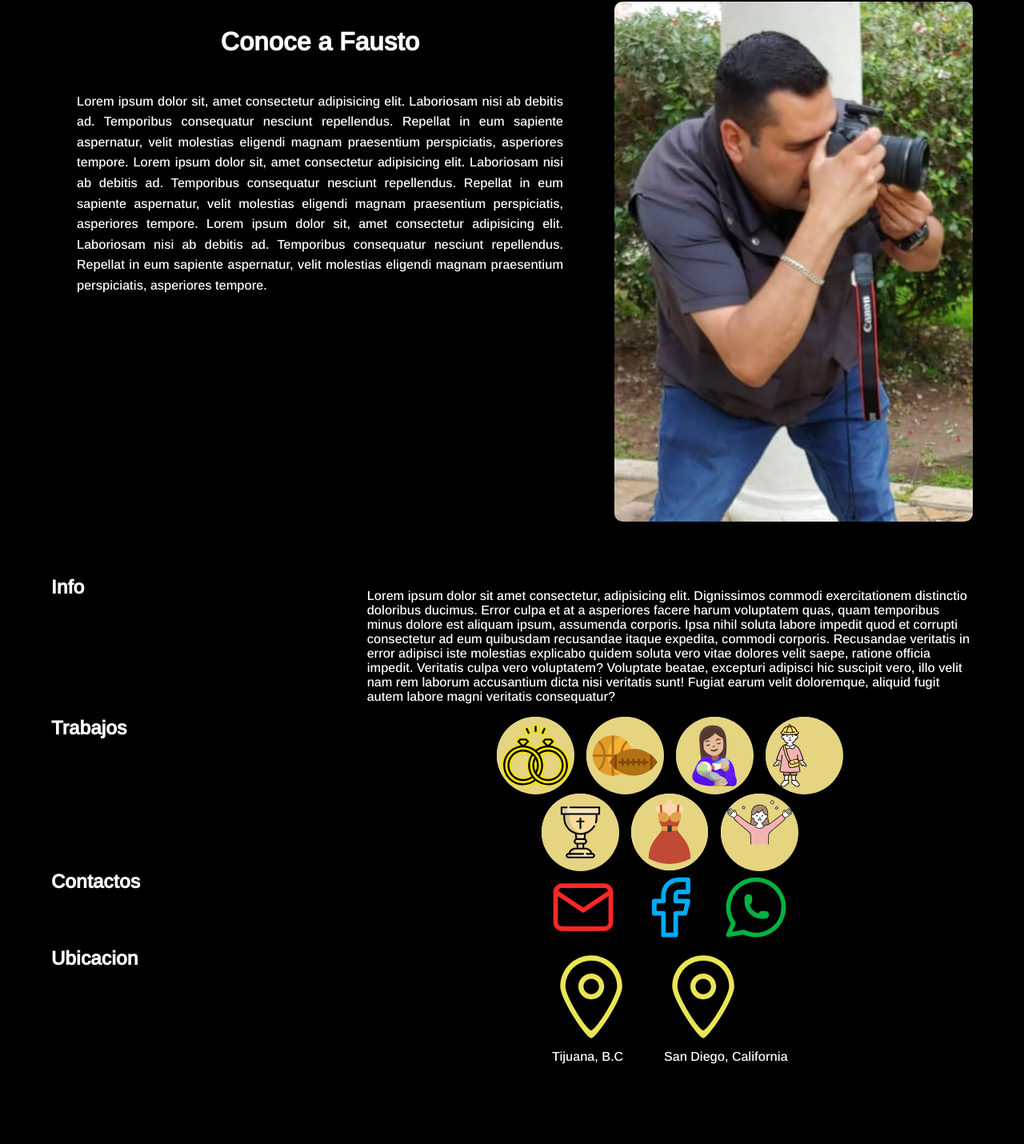
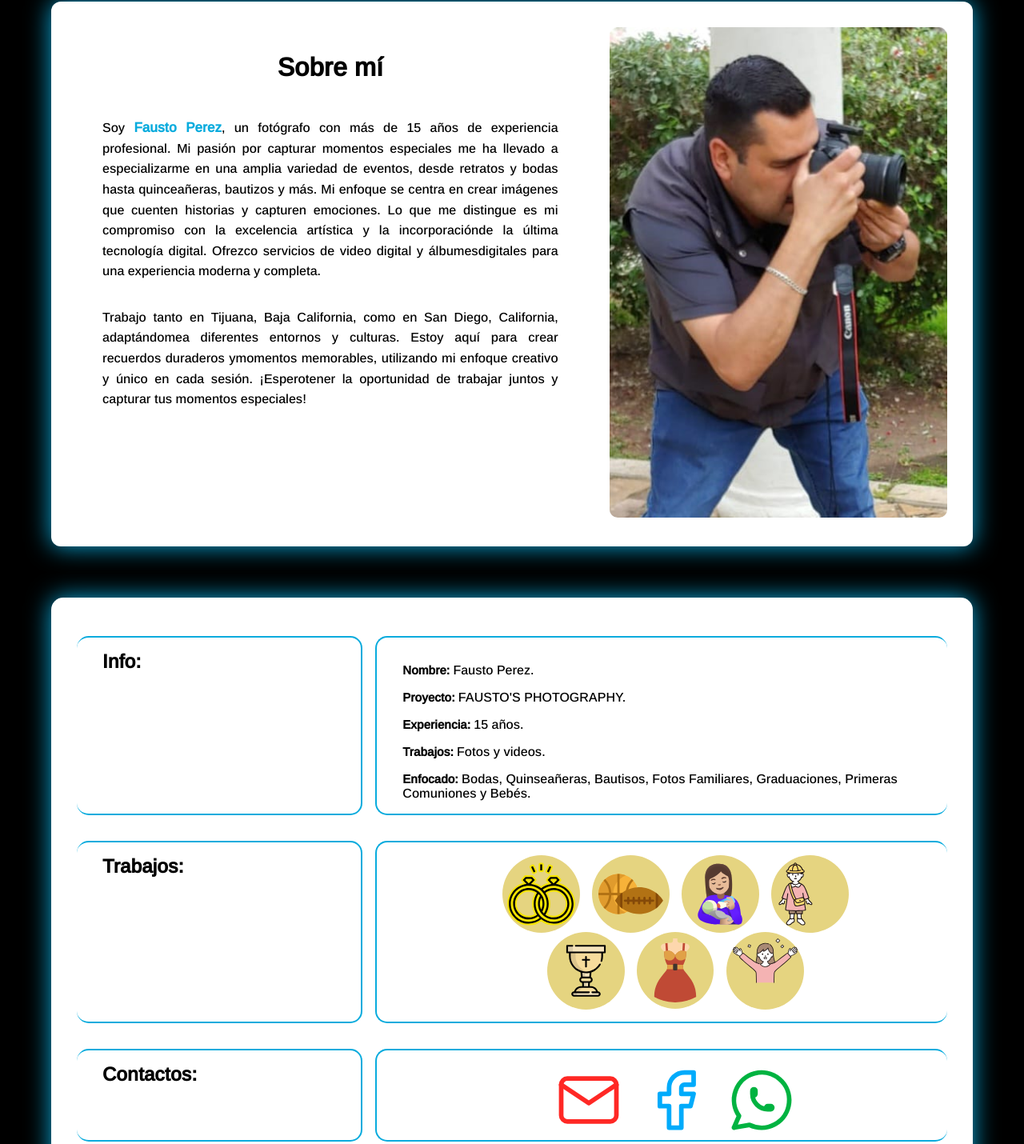
Before and after one commit to JossePerez/PaginaWebFausto, a plain HTML site: page AcercadeMi/AcercaDeMi.html in a window 1280 px wide. Shown: the part 1034-2464 px from the top of the page at 80% size. Drawn offline with nearby package versions, Linux system fonts and the light colour scheme.

Commit message:
Cambios Drasticos

```diff
--- a/AcercadeMi/AcercaDeMi.css
+++ b/AcercadeMi/AcercaDeMi.css
@@ -1,3 +1,11 @@
+
+:root{
+    --border-color:linear-gradient(
+        to right,
+        tomato:0%,
+        gold:100%
+    );
+}
 
 body {
     font-family: 'Arimo', sans-serif;
@@ -12,7 +20,15 @@ body {
     grid-template-columns: 1.5fr 1fr;
     column-gap: 2rem;
     margin: 4rem;
+
+    padding: 2rem;
+    border-radius: 15px;
+    background-color: white!important;
+    color: black;
+
+    box-shadow: 0px 0px 30px rgb(8, 171, 221);
 }
+
 
 .section-div-informacion {
     display: flex;
@@ -35,6 +51,7 @@ body {
     width: 100%;
     height: auto;
     border-radius: 10px;
+    justify-content: center;
 }
 
 .section-contactos {
@@ -72,13 +89,13 @@ h2 {
 }
 
 
-.div-header-contacto {
+.div-header-contacto2 {
     display: flex;
     justify-content: center;
     gap: 1rem;
 }
 
-.div-header-contacto a {
+.div-header-contacto2 a {
     color: white;
 }
 
@@ -91,3 +108,77 @@ h2 {
 .div-ubicaciones p {
     margin: 0;
 }
+
+.section-divicion {
+    position: relative;
+    overflow: hidden;
+}
+
+.section-div-foto {
+    position: relative;
+}
+
+.card{
+    background-color: var(--border-color);
+    aspect-ratio: 10/16;
+    border-radius: 16px;
+    position: relative;
+}
+
+.section-divicion{
+    background-color: black;
+    border-radius: 12px;
+}
+
+.section-contactos{
+    background-color: white;
+    color: black;
+
+    padding: 2rem;
+    border-radius: 15px;
+    box-shadow: 0px 0px 30px rgb(8, 171, 221);
+}
+
+.div-ubicacion2{
+    margin: 4rem;
+    background-color: white;
+    color: rgb(0, 0, 0);
+    padding: 2rem;
+
+    border-radius: 15px;
+    box-shadow: 0px 0px 30px rgb(8, 171, 221);
+}
+span{
+    font-size: 16px;
+}
+
+.nombre-fotografo{
+    color: rgb(8, 171, 221);
+    font-size: 17px!important;
+}
+
+.div-barra{
+    padding-left: 2rem;
+    border-right: 2px solid rgb(8, 171, 221);
+    border-top: 2px solid rgb(8, 171, 221);
+    border-bottom: 2px solid rgb(8, 171, 221);
+    padding-top: 1rem;
+    margin-bottom: 1rem;
+    margin-top: 1rem;
+    border-radius: 15px;
+}
+
+.div-header-contacto2, .trabajos-logos, .div-info{
+    padding-left: 2rem;
+    border-left: 2px solid rgb(8, 171, 221);
+    border-top: 2px solid rgb(8, 171, 221);
+    border-bottom: 2px solid rgb(8, 171, 221);
+    padding-top: 1rem;
+    margin-bottom: 1rem;
+    margin-top: 1rem;
+    border-radius: 15px;
+}
+
+.logos-dos{
+    padding-bottom: 1rem;
+}
--- a/AcercadeMi/AcercaDeMi.html
+++ b/AcercadeMi/AcercaDeMi.html
@@ -35,22 +35,15 @@
     </figure>
 
     <br>
+    <div>
 
     <section class="section-divicion">
         <div class="section-div-informacion">
-            <h1>Conoce a Fausto</h1>
-            <p>Lorem ipsum dolor sit, amet consectetur adipisicing elit. Laboriosam nisi
-               ab debitis ad. Temporibus consequatur nesciunt repellendus. Repellat in eum
-               sapiente aspernatur, velit molestias eligendi magnam praesentium perspiciatis,
-               asperiores tempore.
-               Lorem ipsum dolor sit, amet consectetur adipisicing elit. Laboriosam nisi
-               ab debitis ad. Temporibus consequatur nesciunt repellendus. Repellat in eum
-               sapiente aspernatur, velit molestias eligendi magnam praesentium perspiciatis,
-               asperiores tempore.
-               Lorem ipsum dolor sit, amet consectetur adipisicing elit. Laboriosam nisi
-               ab debitis ad. Temporibus consequatur nesciunt repellendus. Repellat in eum
-               sapiente aspernatur, velit molestias eligendi magnam praesentium perspiciatis,
-               asperiores tempore.</p>
+            <h1>Sobre mí</h1>
+            <p>Soy <span class="nombre-fotografo">Fausto Perez</span>, un fotógrafo con más de 15 años de experiencia profesional. Mi pasión por capturar momentos especiales me ha llevado a especializarme en una amplia variedad de eventos, desde retratos y bodas hasta quinceañeras, bautizos y más. Mi enfoque se centra en crear imágenes que cuenten historias y capturen emociones.
+            Lo que me distingue es mi compromiso con la excelencia artística y la incorporaciónde la última tecnología digital. Ofrezco servicios de video digital y álbumesdigitales para una experiencia moderna y completa. </p>
+            <p>Trabajo tanto en Tijuana, Baja California, como en San Diego, California, adaptándomea diferentes entornos y culturas. Estoy aquí para crear recuerdos duraderos ymomentos memorables, utilizando mi enfoque creativo y único en cada sesión. ¡Esperotener la oportunidad de trabajar juntos y capturar tus momentos especiales!
+            </p>
         </div>
 
         <div class="section-div-foto">
@@ -60,17 +53,21 @@
 
     <section class="section-contactos">
         <div class="div-columnas">
-            <div>
-                <h2>Info</h2>
+            <div class="div-barra">
+                <h2>Info:</h2>
             </div>
-            <div>
-                <p>Lorem ipsum dolor sit amet consectetur, adipisicing elit. Dignissimos commodi exercitationem distinctio doloribus ducimus. Error culpa et at a asperiores facere harum voluptatem quas, quam temporibus minus dolore est aliquam ipsum, assumenda corporis. Ipsa nihil soluta labore impedit quod et corrupti consectetur ad eum quibusdam recusandae itaque expedita, commodi corporis. Recusandae veritatis in error adipisci iste molestias explicabo quidem soluta vero vitae dolores velit saepe, ratione officia impedit. Veritatis culpa vero voluptatem? Voluptate beatae, excepturi adipisci hic suscipit vero, illo velit nam rem laborum accusantium dicta nisi veritatis sunt! Fugiat earum velit doloremque, aliquid fugit autem labore magni veritatis consequatur?</p>
+            <div class="div-info">
+                <p><span>Nombre: </span>Fausto Perez.</p>
+                <p><span>Proyecto: </span>FAUSTO'S PHOTOGRAPHY.</p>
+                <p><span>Experiencia: </span>15 años.</p>
+                <p><span>Trabajos: </span>Fotos y videos.</p>
+                <p><span>Enfocado: </span> Bodas, Quinseañeras, Bautisos, Fotos Familiares, Graduaciones, Primeras Comuniones y Bebés.</p>
             </div>
         </div>
 
         <div class="div-columnas">
-            <div>
-                <h2>Trabajos</h2>
+            <div class="div-barra">
+                <h2>Trabajos:</h2>
             </div>
             <div class="trabajos-logos">
                 <div class="logos-uno">
@@ -104,10 +101,10 @@
         </div>
 
         <div class="div-columnas">
-            <div>
-                <h2>Contactos</h2>
+            <div class="div-barra">
+                <h2>Contactos:</h2>
             </div>
-            <div class="div-header-contacto">
+            <div class="div-header-contacto2">
                 <a href="mailto:fotofp125@gmail.com">
                     <svg xmlns="http://www.w3.org/2000/svg" class="icon icon-tabler icon-tabler-mail" width="92" height="92" viewBox="0 0 24 24" stroke-width="1.5" stroke="#ff2825" fill="none" stroke-linecap="round" stroke-linejoin="round">
                         <path stroke="none" d="M0 0h24v24H0z" fill="none"/>
@@ -131,7 +128,10 @@
             </div>
         </div>
 
-        <div class="div-columnas">
+
+    </section>
+    <section>
+        <div class="div-ubicacion2">
             <div>
                 <h2>Ubicacion</h2>
             </div>
@@ -145,15 +145,14 @@
                     <svg width="124px" height="124px" viewBox="-3.2 -3.2 38.40 38.40" version="1.1" xmlns="http://www.w3.org/2000/svg" xmlns:xlink="http://www.w3.org/1999/xlink" xmlns:sketch="http://www.bohemiancoding.com/sketch/ns" fill="#000000" transform="rotate(0)"><g id="SVGRepo_bgCarrier" stroke-width="0" transform="translate(0,0), scale(1)"></g><g id="SVGRepo_tracerCarrier" stroke-linecap="round" stroke-linejoin="round" stroke="#CCCCCC" stroke-width="1.536"></g><g id="SVGRepo_iconCarrier"> <title>location</title> <desc>Created with Sketch Beta.</desc> <defs> </defs> <g id="Page-1" stroke="none" stroke-width="1" fill="none" fill-rule="evenodd" sketch:type="MSPage"> <g id="Icon-Set" sketch:type="MSLayerGroup" transform="translate(-104.000000, -411.000000)" fill="#eae553"> <path d="M116,426 C114.343,426 113,424.657 113,423 C113,421.343 114.343,420 116,420 C117.657,420 119,421.343 119,423 C119,424.657 117.657,426 116,426 L116,426 Z M116,418 C113.239,418 111,420.238 111,423 C111,425.762 113.239,428 116,428 C118.761,428 121,425.762 121,423 C121,420.238 118.761,418 116,418 L116,418 Z M116,440 C114.337,440.009 106,427.181 106,423 C106,417.478 110.477,413 116,413 C121.523,413 126,417.478 126,423 C126,427.125 117.637,440.009 116,440 L116,440 Z M116,411 C109.373,411 104,416.373 104,423 C104,428.018 114.005,443.011 116,443 C117.964,443.011 128,427.95 128,423 C128,416.373 122.627,411 116,411 L116,411 Z" id="location" sketch:type="MSShapeGroup"> </path> </g> </g> </g></svg>
                     <p>San Diego, California</p>
                 </div>
-
             </div>
         </div>
     </section>
 
 
-    <footer>
-        <div class="div-header-nombre">
-            <div class="div-nombre">
+    <footer style="margin-top: 5rem;">
+        <div class="div-header-nombre-footer">
+            <div class="div-nombre-footer">
                 <p> <span>FAUSTO'S PHOTOGRAPHY</span></p>
                 <P>FOTOGRAFIA Y VIDEO PARA CUALQUIER EVENTO SOCIAL</P>
             </div>
--- a/Footer/footer.css
+++ b/Footer/footer.css
@@ -12,7 +12,7 @@ footer{
     padding: 20px 20px 0px 20px;
 }
 
-.div-header-nombre{
+.div-header-nombre-footer{
     display: grid;
     grid-template-columns: 2fr 1fr 1fr;
 }
@@ -31,7 +31,7 @@ footer{
     font-size: 14px;
 }
 
-.div-nombre p{
+.div-nombre-footer p{
     text-align: center;
 }
 
```
Also changed, not shown: Footer/footer.html (+2 -2 lines), PaginasFotos/Bodas.html (+2 -2 lines), PaginasFotos/Deportivos.html (+2 -2 lines), PaginasFotos/Generales.html (+2 -2 lines), PaginasFotos/Maternidad.html (+2 -2 lines), PaginasFotos/MenuFotos/MenuFotos.html (+2 -2 lines), PaginasFotos/Niños.html (+2 -2 lines), PaginasFotos/PrimeraComunionConfirmacion.html (+2 -2 lines), PaginasFotos/Quinseañeras.html (+2 -2 lines), Portafolio/Portafolio.html (+2 -2 lines).
